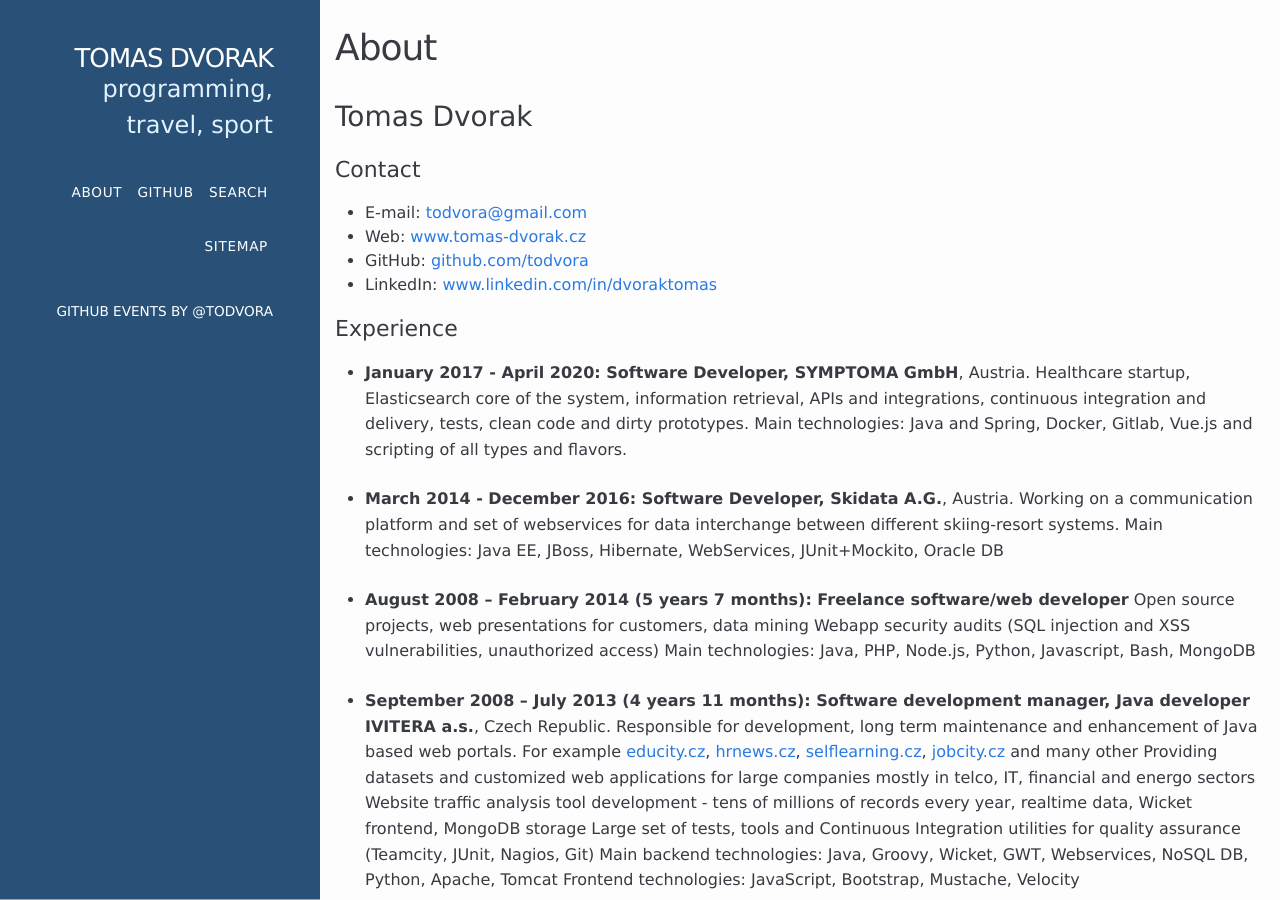
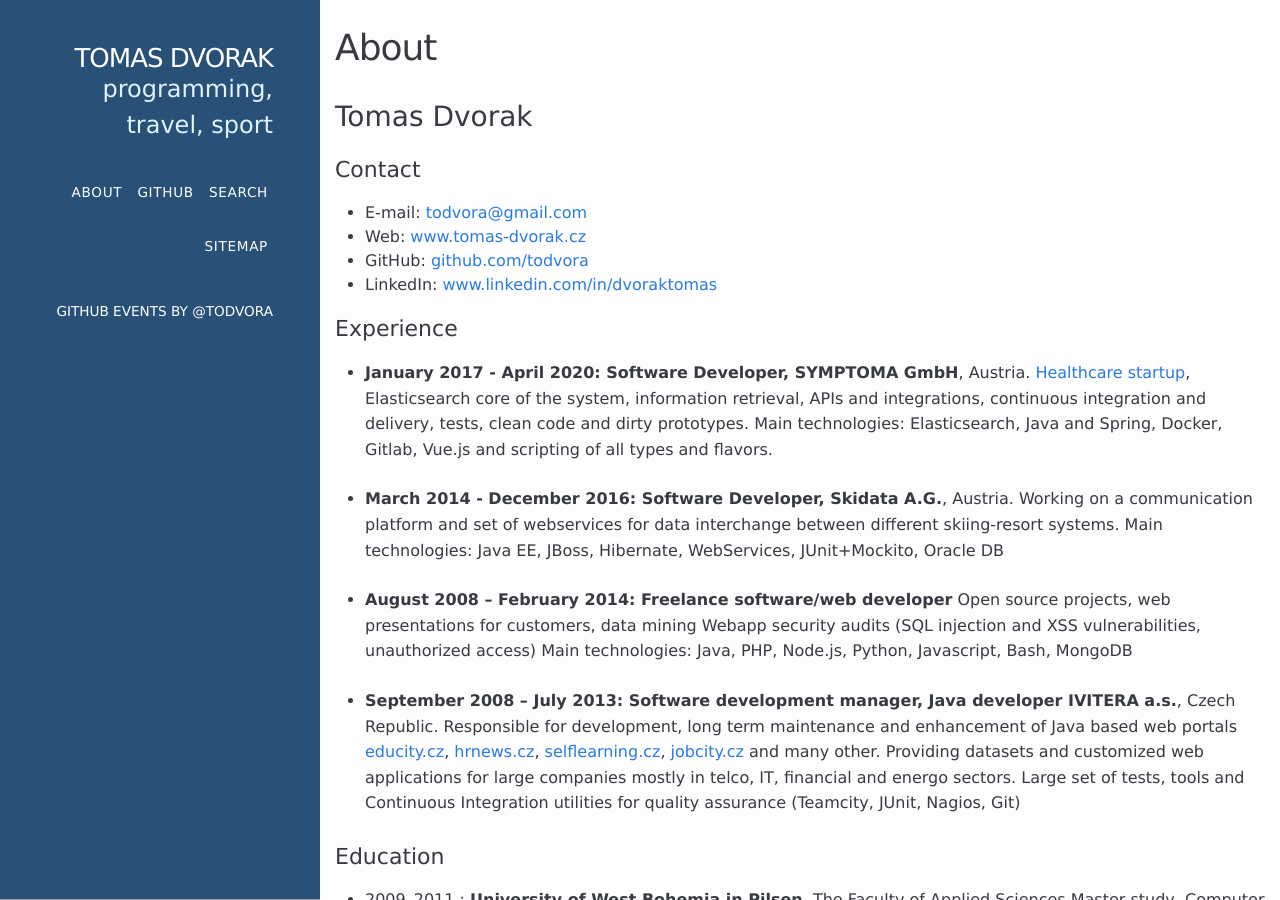
Before and after one commit to todvora/todvora.github.io, a Jekyll site: the page built from about.md, in a window 1280 px wide and 900 px high. Built offline with Jekyll 4.4.1, drawn with Linux system fonts in a browser that asks for light colours.

Commit message:
cv cleanup

```diff
--- a/about.md
+++ b/about.md
@@ -14,25 +14,22 @@
 
 ### Experience
 - **January 2017 - April 2020: Software Developer, SYMPTOMA GmbH**, Austria.
-    Healthcare startup, Elasticsearch core of the system, information retrieval, APIs and integrations, continuous integration and delivery, tests, clean code and dirty prototypes. Main technologies: Java and Spring, Docker, Gitlab, Vue.js and scripting of all types and flavors.
+    [Healthcare startup](https://www.symptoma.com/), Elasticsearch core of the system, information retrieval, APIs and integrations, continuous integration and delivery, tests, clean code and dirty prototypes. Main technologies: Elasticsearch, Java and Spring, Docker, Gitlab, Vue.js and scripting of all types and flavors.
 
 - **March 2014 - December 2016: Software Developer, Skidata A.G.**, Austria.
     Working on a communication platform and set of webservices for data interchange between different skiing-resort systems.
     Main technologies: Java EE, JBoss, Hibernate, WebServices, JUnit+Mockito, Oracle DB
 
-- **August 2008 – February 2014 (5 years 7 months): Freelance software/web developer**
+- **August 2008 – February 2014: Freelance software/web developer**
     Open source projects, web presentations for customers, data mining
     Webapp security audits (SQL injection and XSS vulnerabilities, unauthorized access)
     Main technologies: Java, PHP, Node.js, Python, Javascript, Bash, MongoDB
 
 
-- **September 2008 – July 2013 (4 years 11 months): Software development manager, Java developer     IVITERA a.s.**, Czech Republic.
-    Responsible for development, long term maintenance and enhancement of Java based web portals. For example [educity.cz](http://www.educity.cz), [hrnews.cz](http://www.hrnews.cz), [selflearning.cz](http://www.selflearning.cz), [jobcity.cz](http://www.jobcity.cz) and many other
-    Providing datasets and customized web applications for large companies mostly in telco, IT, financial and energo sectors
-    Website traffic analysis tool development - tens of millions of records every year, realtime data, Wicket frontend, MongoDB storage
+- **September 2008 – July 2013: Software development manager, Java developer     IVITERA a.s.**, Czech Republic.
+    Responsible for development, long term maintenance and enhancement of Java based web portals [educity.cz](http://www.educity.cz), [hrnews.cz](http://www.hrnews.cz), [selflearning.cz](http://www.selflearning.cz), [jobcity.cz](http://www.jobcity.cz) and many other.
+    Providing datasets and customized web applications for large companies mostly in telco, IT, financial and energo sectors.
     Large set of tests, tools and Continuous Integration utilities for quality assurance (Teamcity, JUnit, Nagios, Git)
-    Main backend technologies: Java, Groovy, Wicket, GWT, Webservices, NoSQL DB, Python, Apache, Tomcat
-    Frontend technologies: JavaScript, Bootstrap, Mustache, Velocity
 
 ### Education
 - 2009–2011 : **University of West Bohemia in Pilsen**, The Faculty of Applied Sciences
```
